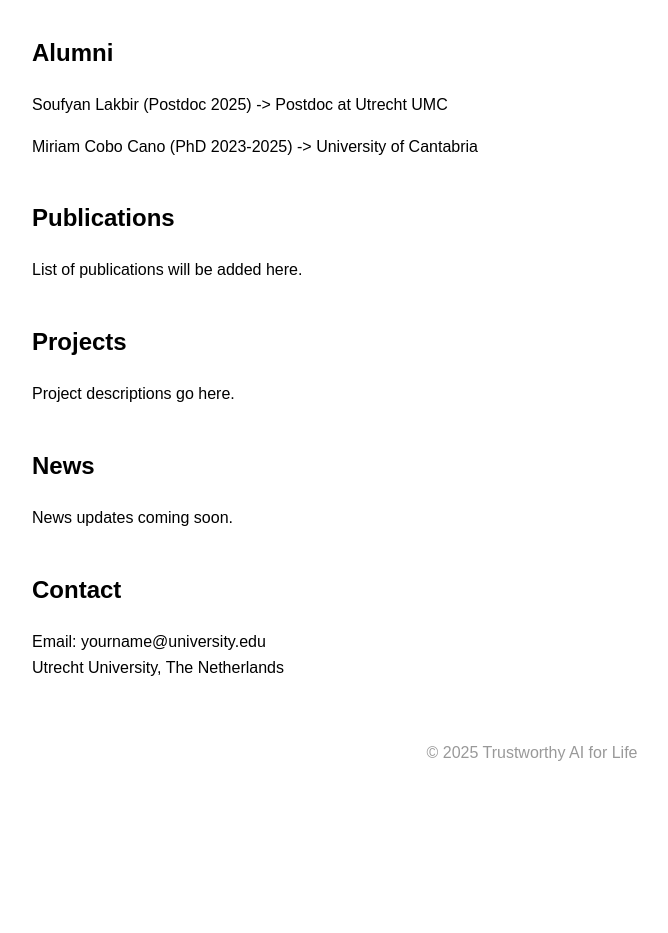
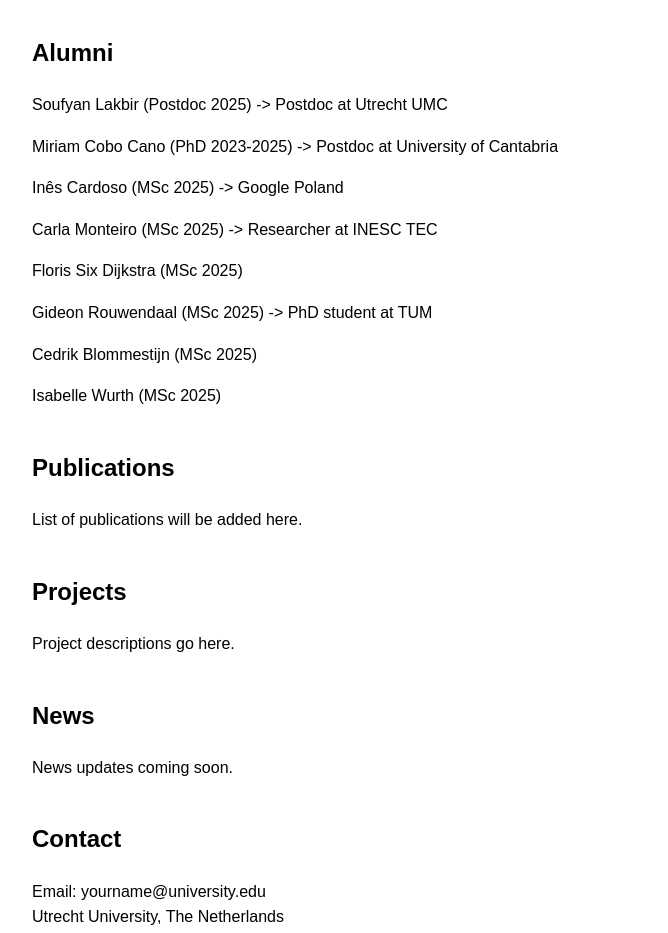
Before and after one commit to wjdssilva/trustworthy-ai-lab, a plain HTML site: page index.html in a window 1280 px wide. Shown: the part 1240-2173 px from the top of the page, without its empty margins (108-776 px from the left). Before the commit the page ends 2062 px from the top, so only its background shows below. Drawn offline with Linux system fonts and the light colour scheme.

Commit message:
Update index.html

```diff
--- a/index.html
+++ b/index.html
@@ -102,7 +102,13 @@
     <section id="alumni">
       <h2>Alumni</h2>
       <p>Soufyan Lakbir (Postdoc 2025) -> Postdoc at Utrecht UMC </p>
-      <p>Miriam Cobo Cano (PhD 2023-2025) -> University of Cantabria </p>
+      <p>Miriam Cobo Cano (PhD 2023-2025) -> Postdoc at University of Cantabria </p>
+      <p>Inês Cardoso (MSc 2025) -> Google Poland </p>
+      <p>Carla Monteiro (MSc 2025) -> Researcher at INESC TEC </p>
+      <p>Floris Six Dijkstra (MSc 2025) </p>
+      <p>Gideon Rouwendaal (MSc 2025) -> PhD student at TUM </p>
+      <p>Cedrik Blommestijn (MSc 2025) </p>
+      <p>Isabelle Wurth (MSc 2025) </p>
     </section>
 
     <section id="publications">
```
